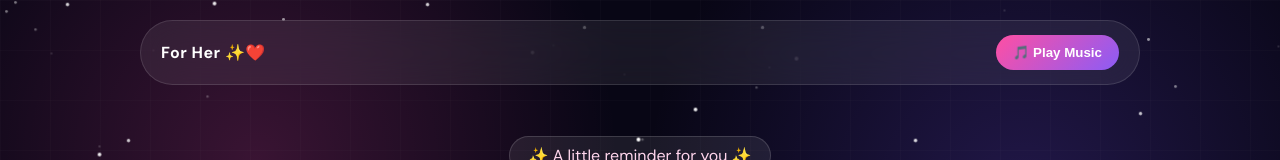
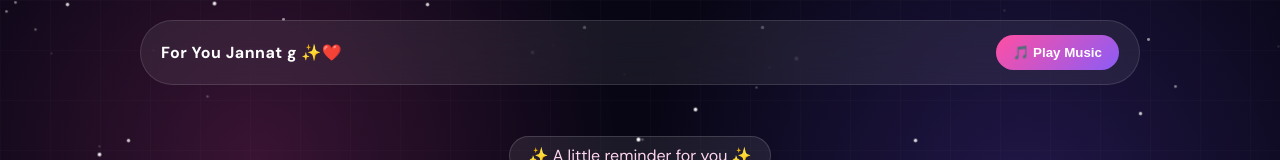
Before and after one commit to azalashraf/jannat, a plain HTML site: page index.html in a window 1280 px wide. Shown: the top 160 px of the page. Drawn offline with nearby package versions, Linux system fonts and the light colour scheme.

```diff
--- a/index.html
+++ b/index.html
@@ -786,7 +786,7 @@
 <nav class="navbar">
 
     <div class="logo">
-        For Her ✨❤️
+        For You Jannat g ✨❤️
     </div>
 
     <button
```
